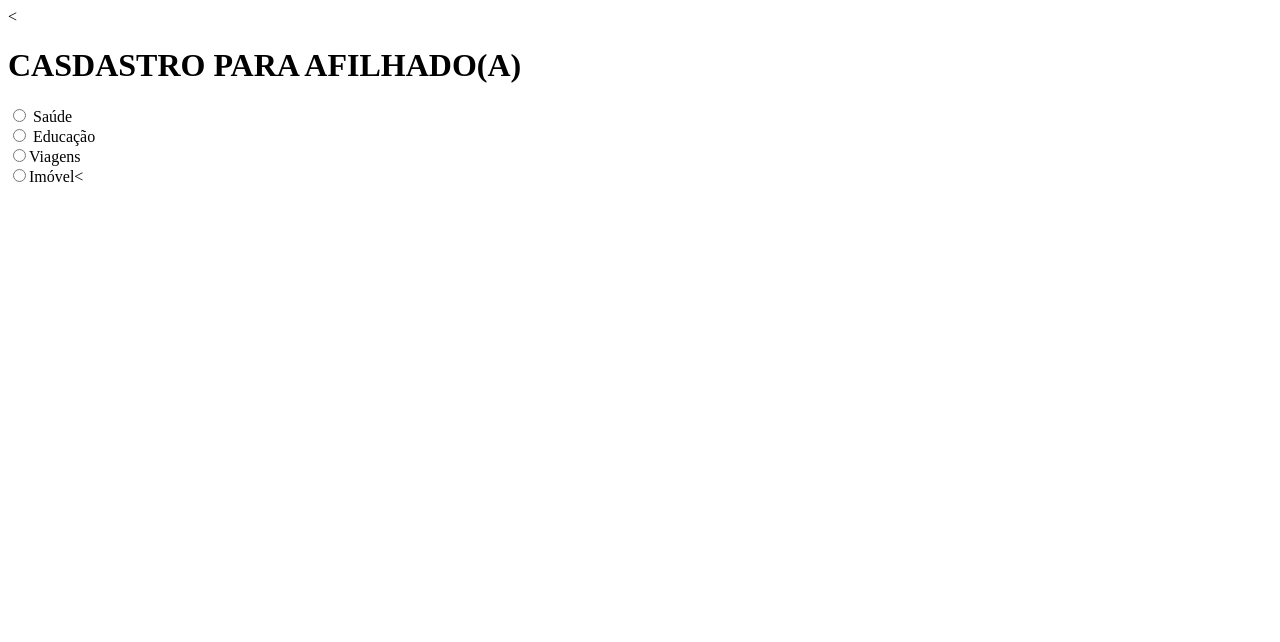
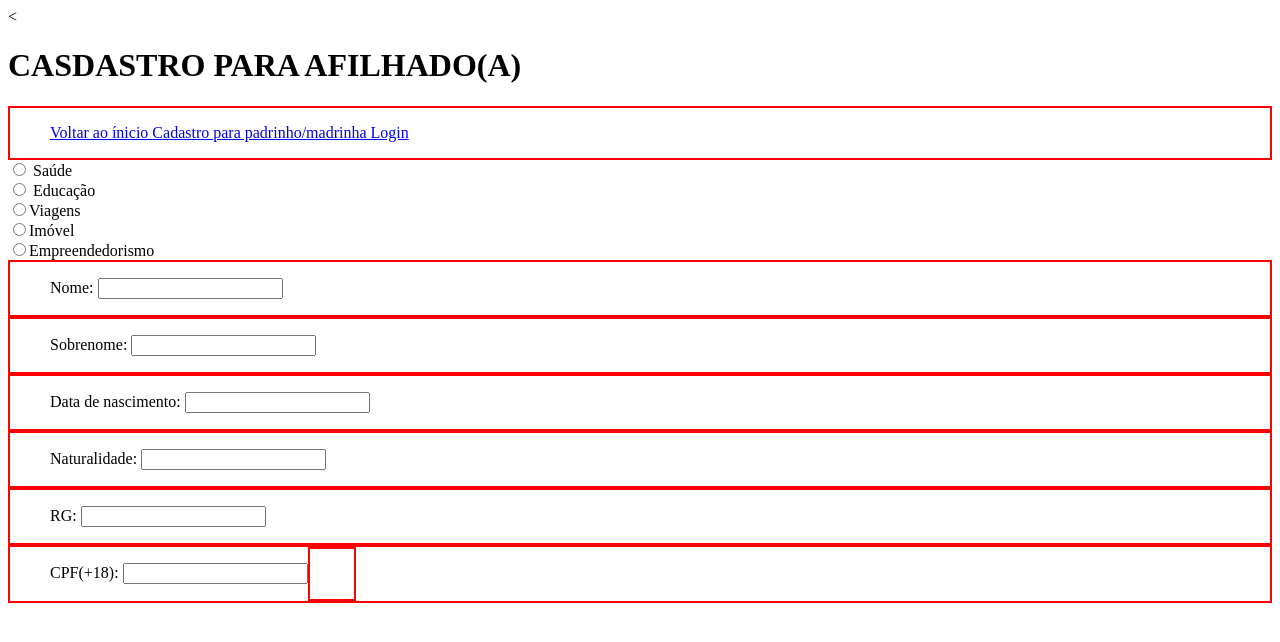
Before and after one commit to madugonc/Extraordinario, a plain HTML site: page cadastroparaafilhad.html in a window 1280 px wide. Drawn offline with Linux system fonts and the light colour scheme.

Commit message:
conclusão da página inicial e mudanças nas páginas de cadastro.

```diff
--- a/cadastroparaafilhad.html
+++ b/cadastroparaafilhad.html
@@ -8,16 +8,69 @@
 
   <h1>CASDASTRO PARA AFILHADO(A)</h1>
 
+<nav>
+  <ul>
+<a href= "index.html"> Voltar ao ínicio </a>
+<a href= "cadastro.html"> Cadastro para padrinho/madrinha </a>
+<a href= "login.html"> Login </a>
+    </ul>
+</nav>
+
+
+
  <form>
-<input type="radio" id="saude" name="Topics"
-  value=Saude>
-<label for=""saude">Saúde</label><br/>          <input type="radio" id="educacao" name="Topics"   value=Educação>
-<label for="educacao">Educação</label><br/>
-<input type="radio" id="viagens" name="Topics"
-value=Viagens
-<label for= "viagens">Viagens</label><br/>
-<input type="radio" id="imovel" name="topics" value=Imóvel
-<label for="imovel">Imóvel<
+<input type="radio" id="saude" name="Topics" value=Saude>
+<label for=""saude">Saúde</label><br>
+<input type="radio" id="educacao" name="Topics" value=Educação>
+<label for="educacao">Educação</label><br>
+<input type="radio" id="viagens" name="Topics" value=Viagens
+<label for= "viagens">Viagens</label><br>
+<input type="radio" id="imovel" name="Topics" value=Imóvel
+<label for= "imovel">Imóvel</label><br>
+<input type="radio"id="empreendedorismo" name="Topics" value=Empreendedorismo
+<label for="empreendedorismo">Empreendedorismo</label><br>
+
+   <nav>
+  <ul>
+  <label for="nome">Nome:</label>
+  <input type="text" id="nome" name="nome"><br>
+ </ul>
+   </nav>
+   <nav>
+  <ul>
+  <label for="sobrenome">Sobrenome:</label>
+  <input type="text" id="sobr" name="sobr"><br>
+   </ul>
+   </nav>
+     <nav>
+     <ul>
+  <label for="data">Data de nascimento:</label>
+  <input type="text" id="data" name="data"><br>
+     </ul>
+   </nav>
+    <nav>
+     <ul>
+  <label for="naturalidade">Naturalidade:</label>
+  <input type="text" id="naturale" name="naturale"><br>
+     </ul>
+   </nav>
+    <nav>
+     <ul>
+  <label for="rg">RG:</label>
+  <input type="text" id="rg" name="rg"><br>
+     </ul>
+   </nav>
+  <nav>
+     <ul>
+  <label for="cpf">CPF(+18):</label>
+  <input type="text" id="cpf" name="cpf"><br>
+      </ul>
+    <nav>
+     <ul>
+
+
+
+
 
 
 
```
Also changed, not shown: cadastro.html (+20 -0 lines), index.html (+33 -7 lines), login.html (+2 -2 lines), senha.html (+1 -0 lines).
